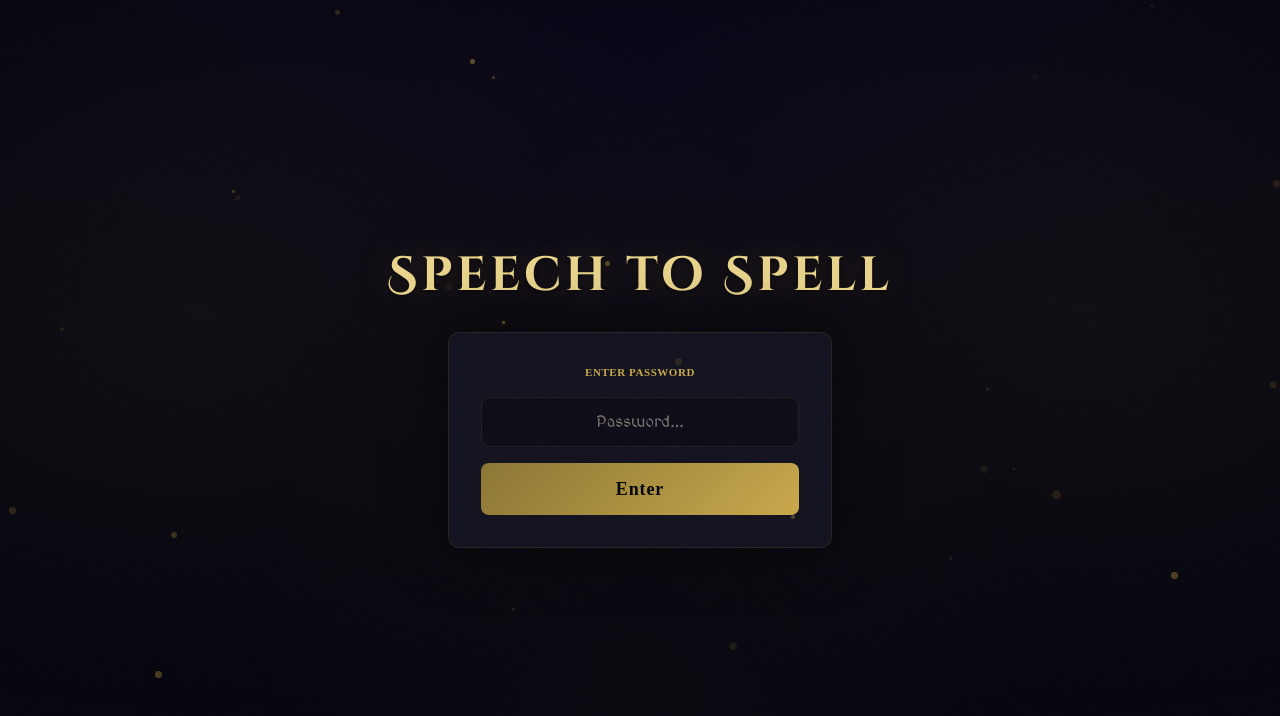
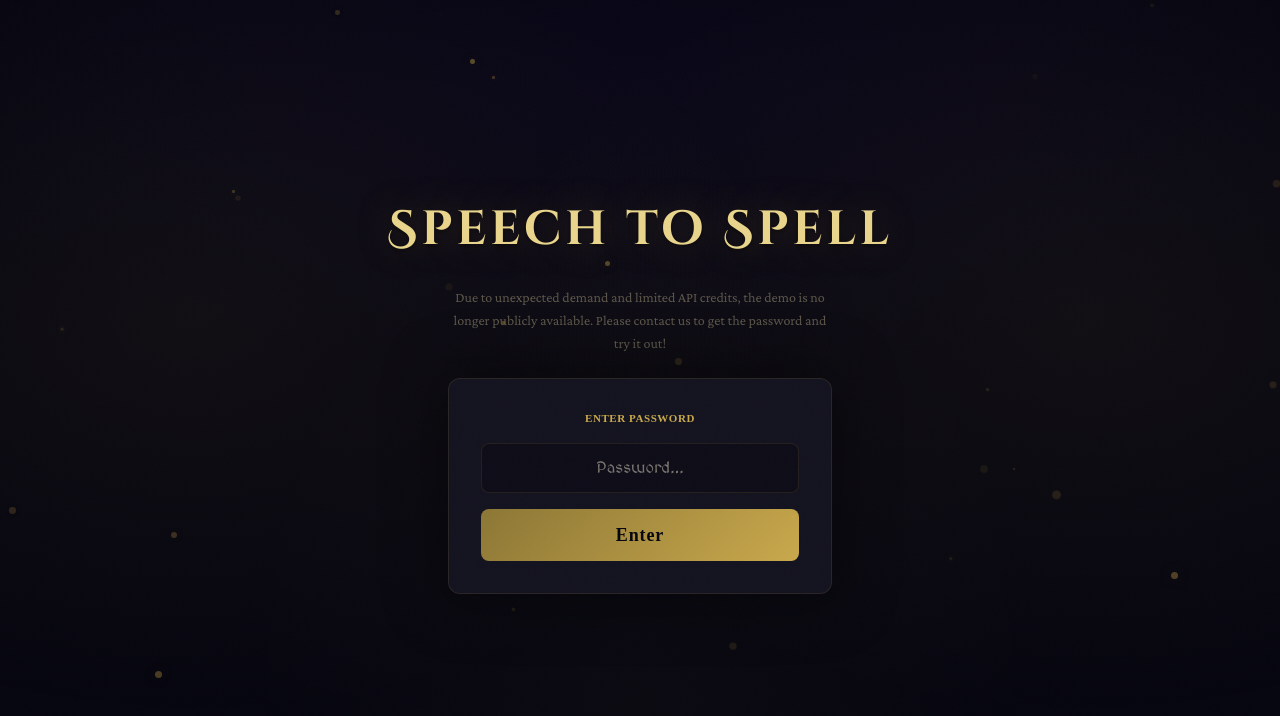
Before and after one commit to charles-azam/speech-to-spell, a React (Vite) app in the folder frontend/: page / in a window 1280 px wide. Shown: the top 716 px of the page. Built offline with nearby package versions, Linux system fonts and the light colour scheme; no server answers.

Commit message:
update front password page

```diff
--- a/frontend/src/GameRouter.tsx
+++ b/frontend/src/GameRouter.tsx
@@ -50,6 +50,13 @@ function PasswordGate({ onSuccess }: { onSuccess: () => void }) {
       >
         Speech to Spell
       </h1>
+      <p
+        className="text-sm text-center mb-6 max-w-sm leading-relaxed"
+        style={{ color: "var(--text-dim)", fontFamily: "'Crimson Pro', serif" }}
+      >
+        Due to unexpected demand and limited API credits, the demo is no longer publicly available.
+        Please contact us to get the password and try it out!
+      </p>
       <div
         className="w-full max-w-sm rounded-xl p-8 flex flex-col gap-4"
         style={{
```
